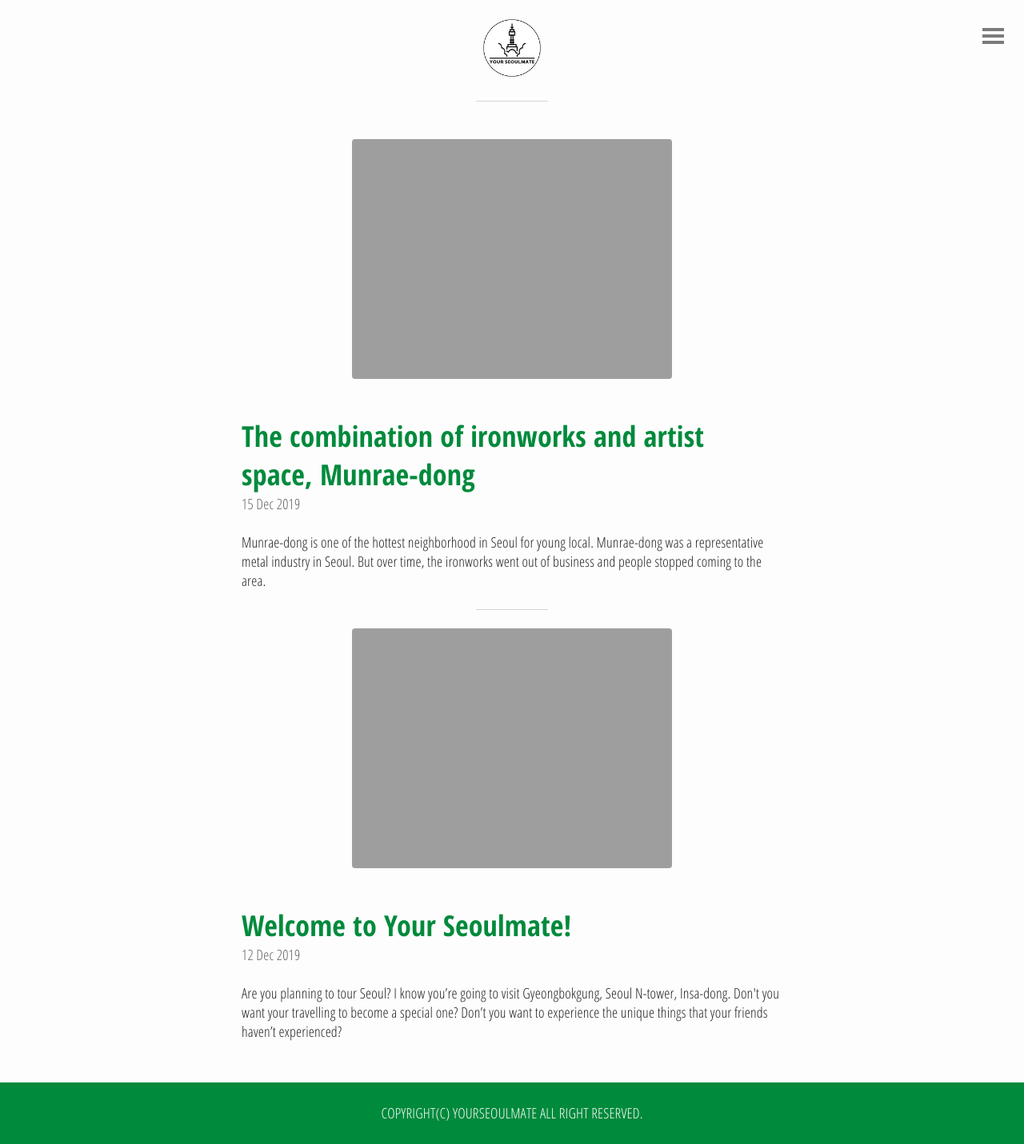
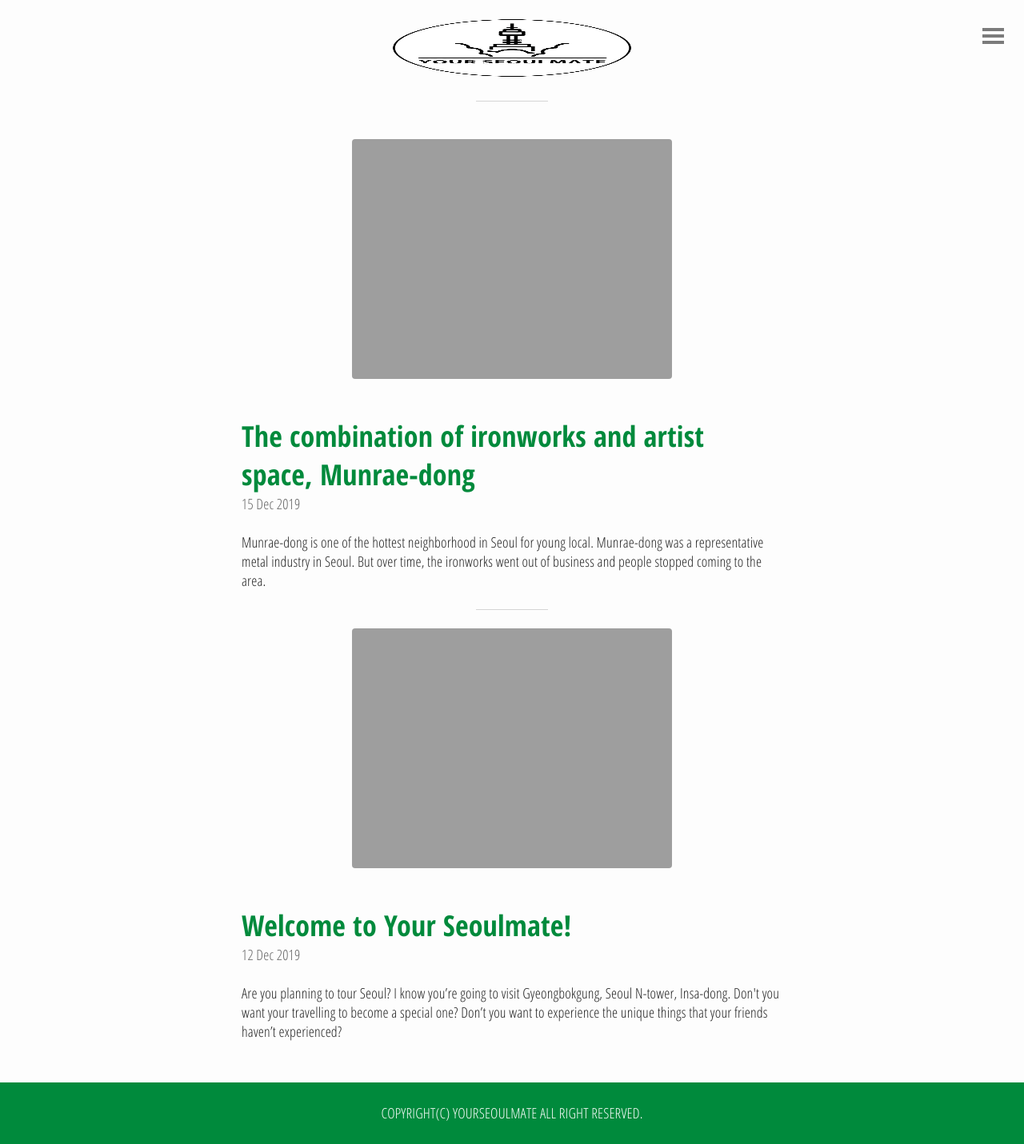
Before and after one commit to daysie0917/yourseoulmate, a Jekyll site: the page built from index.html, in a window 1280 px wide. Shown: the whole page at 80% size. Built offline with Jekyll 4.4.1, drawn with Linux system fonts in a browser that asks for light colours; the list of posts is cut into pages by our own code.

Commit message:
Update header.html

```diff
--- a/_includes/header.html
+++ b/_includes/header.html
@@ -1,6 +1,6 @@
 <header id="header">
 	<a href="{{ site.baseurl }}">
-		<img class = "logo_img" src="{{ "/img1/thumbnail/logo_re.png"  | prepend: site.baseurl | replace: '//', '/' }}" alt=" Logo">
+		<img src="{{ "/img1/thumbnail/logo_re.png"  | prepend: site.baseurl | replace: '//', '/' }}" alt=" Logo" width ="300" height = "300">
 	 <!-- <h1 class = "header_font">Your Seoulmate</h1> -->
 	</a>
 </header>
```
